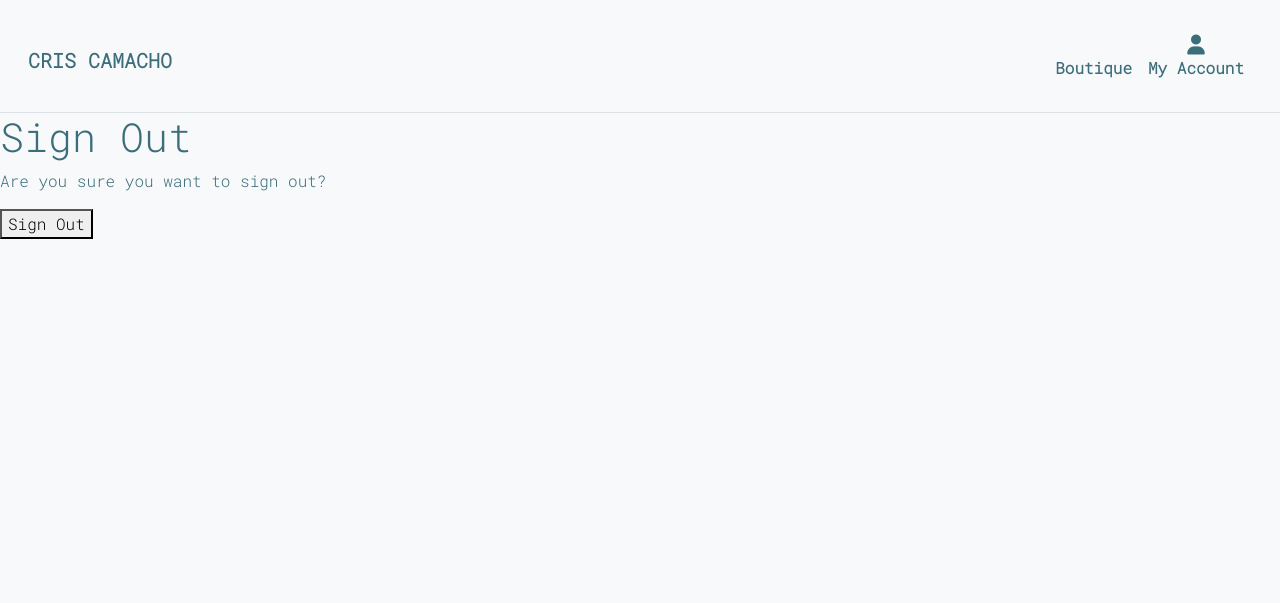
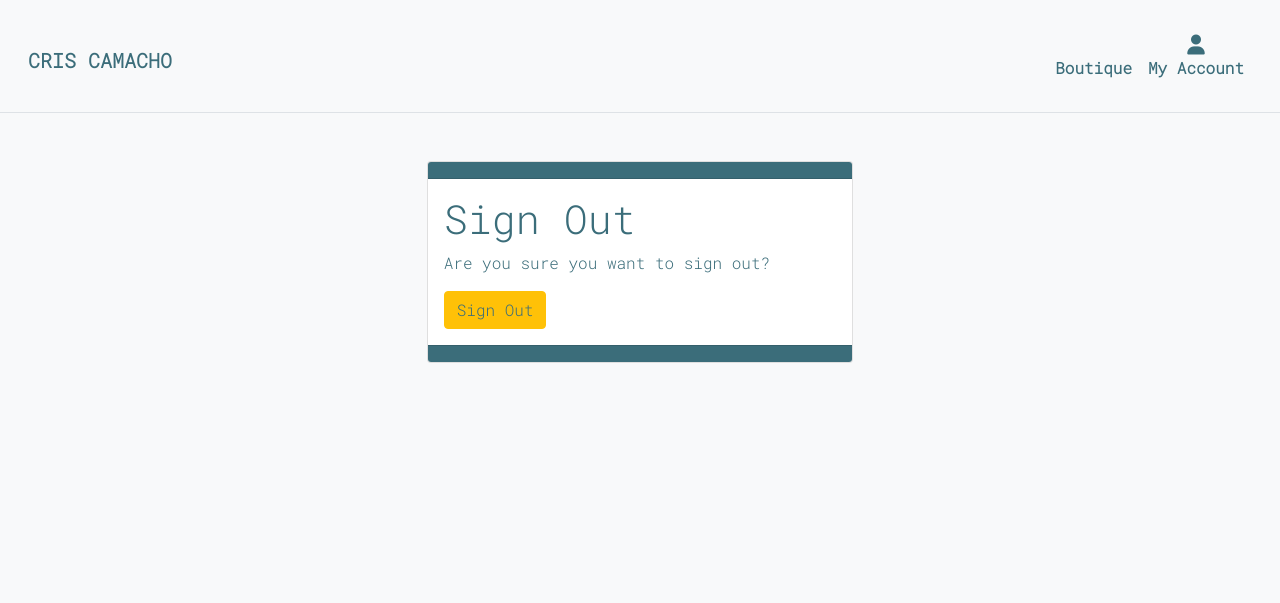
Before and after one commit to MartinFortuna/pilates-store-p5, a Django app: template templates/allauth/account/logout.html in a window 1280 px wide. Shown: the top 603 px of the page. Run offline with Django 3.2, Linux system fonts and the light colour scheme; the template is opened without the code that fills it: most values are stand-ins (such as "Sample title", 1, 10 or a date in 2020); some libraries are stand-ins or nearby versions.

Commit message:
Style allauth templates

```diff
--- a/templates/allauth/account/logout.html
+++ b/templates/allauth/account/logout.html
@@ -5,6 +5,10 @@
 {% block head_title %}{% trans "Sign Out" %}{% endblock %}
 
 {% block content %}
+
+<div class="card  col-lg-4 col-md-6 col-sm-12 mx-auto mt-5">
+  <div class="card-header"></div>
+  <div class="card-body">
     <h1>{% trans "Sign Out" %}</h1>
 
     <p>{% trans 'Are you sure you want to sign out?' %}</p>
@@ -14,8 +18,10 @@
       {% if redirect_field_value %}
       <input type="hidden" name="{{ redirect_field_name }}" value="{{ redirect_field_value }}"/>
       {% endif %}
-  <button type="submit">{% trans 'Sign Out' %}</button>
+      <button class="btn btn-warning" type="submit">{% trans 'Sign Out' %}</button>
     </form>
-
+  </div>
+  <div class="card-footer"></div>
+</div>
 
 {% endblock %}
--- a/templates/allauth/account/password_change.html
+++ b/templates/allauth/account/password_change.html
@@ -5,6 +5,9 @@
 {% block head_title %}{% trans "Change Password" %}{% endblock %}
 
 {% block content %}
+<div class="card  col-lg-4 col-md-6 col-sm-12 mx-auto mt-5">
+    <div class="card-header"></div>
+    <div class="card-body">
         <h1>{% trans "Change Password" %}</h1>
 
         <form method="POST" action="{% url 'account_change_password' %}" class="password_change">
@@ -12,4 +15,7 @@
             {{ form.as_p }}
             <button type="submit" name="action">{% trans "Change Password" %}</button>
         </form>
+    </div>
+    <div class="card-footer"></div>
+</div>
 {% endblock %}
--- a/templates/allauth/account/password_reset_from_key.html
+++ b/templates/allauth/account/password_reset_from_key.html
@@ -4,6 +4,9 @@
 {% block head_title %}{% trans "Change Password" %}{% endblock %}
 
 {% block content %}
+<div class="card col-lg-4 col-md-6 col-sm-12 mx-auto mt-5">
+    <div class="card-header"></div>
+    <div class="card-body">
         <h1>{% if token_fail %}{% trans "Bad Token" %}{% else %}{% trans "Change Password" %}{% endif %}</h1>
 
         {% if token_fail %}
@@ -20,4 +23,7 @@
                 <p>{% trans 'Your password is now changed.' %}</p>
             {% endif %}
         {% endif %}
+    </div>
+    <div class="card-footer"></div>
+</div>
 {% endblock %}
--- a/templates/allauth/account/password_set.html
+++ b/templates/allauth/account/password_set.html
@@ -5,6 +5,9 @@
 {% block head_title %}{% trans "Set Password" %}{% endblock %}
 
 {% block content %}
+<div class="card col-lg-4 col-md-6 col-sm-12 mx-auto mt-5">
+    <div class="card-header"></div>
+    <div class="card-body">
         <h1>{% trans "Set Password" %}</h1>
 
         <form method="POST" action="{% url 'account_set_password' %}" class="password_set">
@@ -12,4 +15,7 @@
             {{ form.as_p }}
             <input type="submit" name="action" value="{% trans 'Set Password' %}"/>
         </form>
+    </div>
+    <div class="card-footer"></div>
+</div>
 {% endblock %}
```
Also changed, not shown: templates/allauth/account/account_inactive.html (+9 -4 lines), templates/allauth/account/email.html (+18 -9 lines), templates/allauth/account/email_confirm.html (+6 -1 lines), templates/allauth/account/login.html (+12 -4 lines), templates/allauth/account/password_reset.html (+7 -2 lines), templates/allauth/account/password_reset_done.html (+11 -5 lines), templates/allauth/account/password_reset_from_key_done.html (+8 -2 lines), templates/allauth/account/signup.html (+7 -1 lines), templates/allauth/account/signup_closed.html (+8 -3 lines), templates/allauth/account/verification_sent.html (+7 -2 lines), templates/allauth/account/verified_email_required.html (+5 -2 lines). Lines whose indentation alone changed are shown as unchanged.
